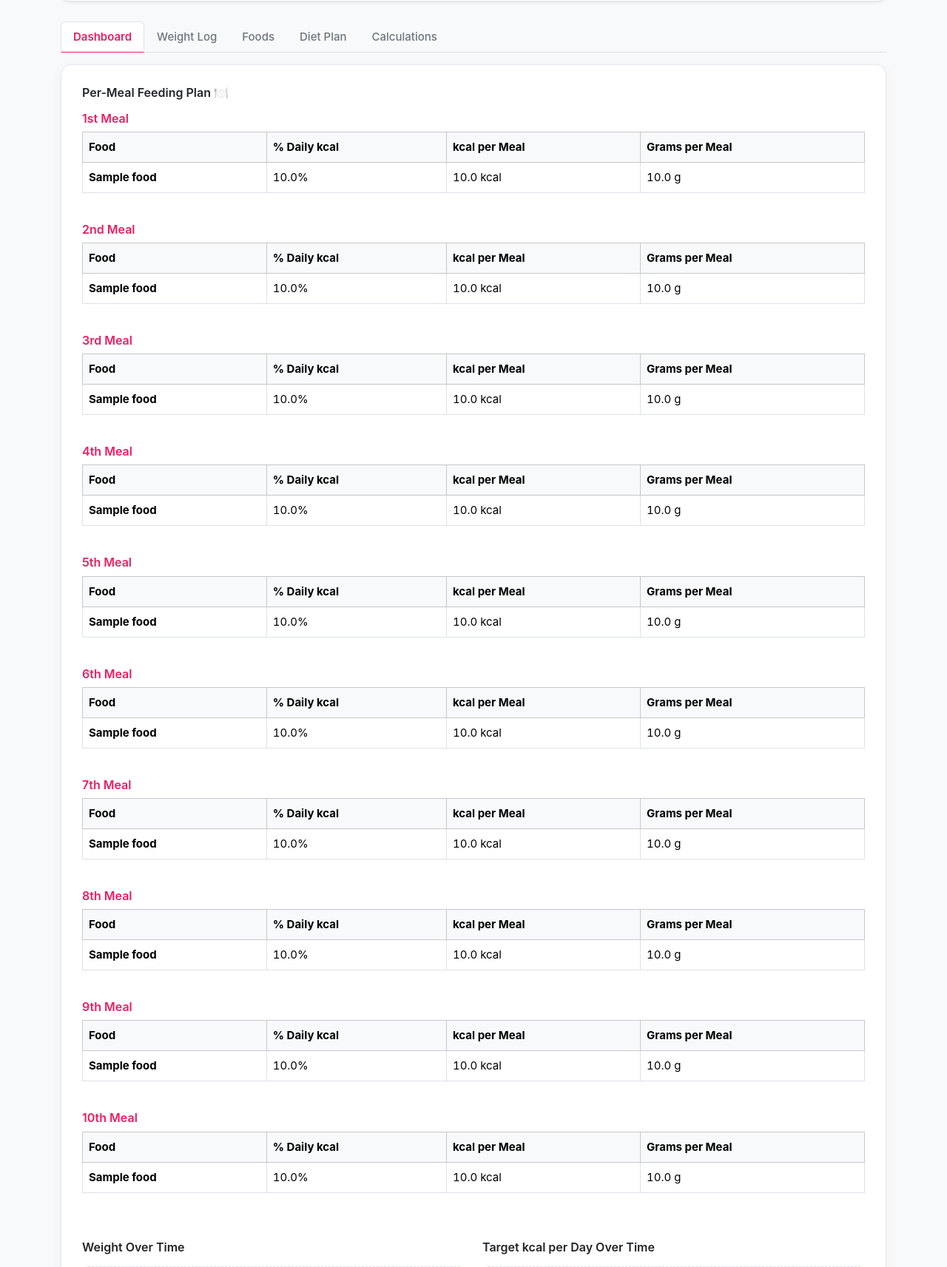
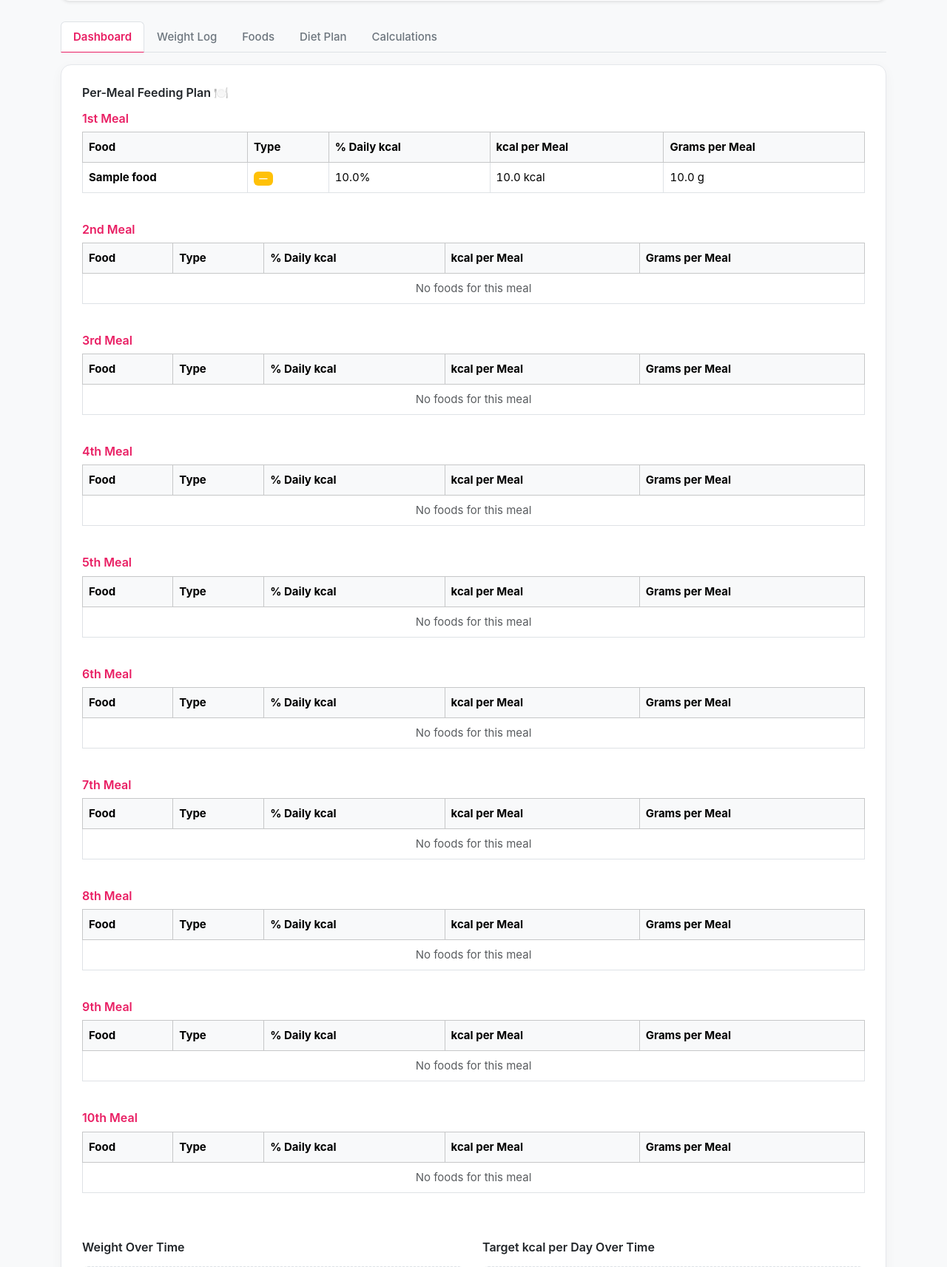
Before and after one commit to kxxxx-hi/babbu-feeder, a Flask app: template templates/index.html in a window 1280 px wide. Shown: the part 458-2171 px from the top of the page at 74% size. Run offline with Flask 3, Linux system fonts and the light colour scheme; the template is opened without the code that fills it: most values are stand-ins (such as "Sample title", 1, 10 or a date in 2020); some libraries are stand-ins or nearby versions.

Commit message:
Fix diet plan and dashboard: meal settings, food types, and UI improvements
Diet Plan Tab:
- Move Edit button to top right (same row as Create Diet Plan title)
- Disable meal settings inputs when diet is saved (not just food percentages)
- Save meal settings (calories per meal, wet/dry proportions) to backend
- Add food type column to diet plan table

Dashboard Tab:
- Update per-meal feeding plan to use meal settings:
  * Calories distributed based on meal kcal percentages
  * Wet/dry food proportions applied per meal
  * Foods filtered and displayed by meal number
- Add food type badge (Wet/Dry) to meal plan display

Food Management:
- Add compulsory food_type field (Wet/Dry) when adding foods
- Display food type in food list table with badges
- Link food types with diet plan and dashboard calculations

Backend:
- Update save_diet to accept and save meal_settings
- Update kcal_split to use meal settings for calculations
- Properly distribute calories and wet/dry proportions per meal

```diff
--- a/api/index.py
+++ b/api/index.py
@@ -218,32 +218,120 @@ def calories_per_kg(food: dict) -> Optional[float]:
     return None
 
 
-def kcal_split(total_kcal: float, meals_per_day: int, diet_list: List[dict], foods_list: List[dict]) -> pd.DataFrame:
+def kcal_split(total_kcal: float, meals_per_day: int, diet_list: List[dict], foods_list: List[dict], meal_settings: dict = None) -> pd.DataFrame:
+    """Calculate per-meal feeding plan. Returns DataFrame with meal_num, Food, pct, kcal_day, kcal_meal, grams_per_meal, food_type"""
     if total_kcal <= 0 or meals_per_day <= 0 or not diet_list or not foods_list:
-        return pd.DataFrame(columns=["Food","pct","kcal_day","kcal_meal","grams_per_meal"])
+        return pd.DataFrame(columns=["meal_num", "Food", "pct", "kcal_day", "kcal_meal", "grams_per_meal", "food_type"])
 
     foods_dict = {f["id"]: f for f in foods_list}
     out = []
-    for diet_item in diet_list:
-        fid = int(diet_item["food_id"])
-        pct = float(diet_item["pct_daily_kcal"])
-        kcal_day = total_kcal * pct / 100.0
-        kcal_meal = kcal_day / meals_per_day
-        food = foods_dict.get(fid)
-        if not food:
-            continue
-        kcal_per_kg = calories_per_kg(food)
-        if not kcal_per_kg or kcal_per_kg <= 0:
-            continue
-        # grams per meal = kcal_meal * 1000 / kcal_per_kg
-        grams_pm = (kcal_meal * 1000.0) / kcal_per_kg
-        out.append({
-            "Food": food["name"],
-            "pct": pct,
-            "kcal_day": round(kcal_day, 1),
-            "kcal_meal": round(kcal_meal, 1),
-            "grams_per_meal": round(grams_pm, 1),
-        })
+
+    # Get meal kcal percentages (default to equal distribution)
+    meal_kcal_pcts = {}
+    if meal_settings and "meal_kcal" in meal_settings:
+        # Convert string keys to int for easier access
+        for k, v in meal_settings["meal_kcal"].items():
+            meal_kcal_pcts[int(k)] = float(v)
+    else:
+        # Default: equal distribution
+        for meal_num in range(1, meals_per_day + 1):
+            meal_kcal_pcts[meal_num] = 100.0 / meals_per_day
+
+    # Get meal wet/dry proportions (default to 50/50)
+    meal_wet_pcts = {}
+    if meal_settings and "meal_wet" in meal_settings:
+        # Convert string keys to int for easier access
+        for k, v in meal_settings["meal_wet"].items():
+            meal_wet_pcts[int(k)] = float(v)
+    else:
+        # Default: 50% wet, 50% dry
+        for meal_num in range(1, meals_per_day + 1):
+            meal_wet_pcts[meal_num] = 50.0
+
+    # Calculate per meal for each meal
+    for meal_num in range(1, meals_per_day + 1):
+        meal_kcal_pct = meal_kcal_pcts.get(meal_num, 100.0 / meals_per_day)
+        meal_wet_pct = meal_wet_pcts.get(meal_num, 50.0)
+        meal_dry_pct = 100.0 - meal_wet_pct
+
+        # Total kcal for this meal
+        meal_total_kcal = total_kcal * meal_kcal_pct / 100.0
+
+        # Split foods by type
+        wet_foods = []
+        dry_foods = []
+        for diet_item in diet_list:
+            fid = int(diet_item["food_id"])
+            pct = float(diet_item["pct_daily_kcal"])
+            food = foods_dict.get(fid)
+            if not food:
+                continue
+            food_type = food.get("food_type", "")
+            if food_type == "wet":
+                wet_foods.append({"food": food, "pct": pct})
+            elif food_type == "dry":
+                dry_foods.append({"food": food, "pct": pct})
+
+        # Calculate total pct for wet and dry
+        total_wet_pct = sum(f["pct"] for f in wet_foods)
+        total_dry_pct = sum(f["pct"] for f in dry_foods)
+
+        # Distribute meal calories between wet and dry based on proportions
+        meal_wet_kcal = meal_total_kcal * meal_wet_pct / 100.0 if total_wet_pct > 0 else 0
+        meal_dry_kcal = meal_total_kcal * meal_dry_pct / 100.0 if total_dry_pct > 0 else 0
+
+        # Add wet foods
+        for item in wet_foods:
+            food = item["food"]
+            pct = item["pct"]
+            kcal_per_kg = calories_per_kg(food)
+            if not kcal_per_kg or kcal_per_kg <= 0:
+                continue
+
+            # Calculate kcal for this food in this meal
+            if total_wet_pct > 0:
+                food_meal_kcal = meal_wet_kcal * (pct / total_wet_pct)
+            else:
+                food_meal_kcal = 0
+
+            grams_pm = (food_meal_kcal * 1000.0) / kcal_per_kg if food_meal_kcal > 0 else 0
+
+            out.append({
+                "meal_num": meal_num,
+                "Food": food["name"],
+                "pct": pct,
+                "kcal_day": total_kcal * pct / 100.0,
+                "kcal_meal": round(food_meal_kcal, 1),
+                "grams_per_meal": round(grams_pm, 1),
+                "food_type": "wet"
+            })
+
+        # Add dry foods
+        for item in dry_foods:
+            food = item["food"]
+            pct = item["pct"]
+            kcal_per_kg = calories_per_kg(food)
+            if not kcal_per_kg or kcal_per_kg <= 0:
+                continue
+
+            # Calculate kcal for this food in this meal
+            if total_dry_pct > 0:
+                food_meal_kcal = meal_dry_kcal * (pct / total_dry_pct)
+            else:
+                food_meal_kcal = 0
+
+            grams_pm = (food_meal_kcal * 1000.0) / kcal_per_kg if food_meal_kcal > 0 else 0
+
+            out.append({
+                "meal_num": meal_num,
+                "Food": food["name"],
+                "pct": pct,
+                "kcal_day": total_kcal * pct / 100.0,
+                "kcal_meal": round(food_meal_kcal, 1),
+                "grams_per_meal": round(grams_pm, 1),
+                "food_type": "dry"
+            })
+
     return pd.DataFrame(out)
 
 # ---------- Vercel Blob Data helpers - Multiple Cats Support ----------
@@ -490,7 +578,7 @@ def get_diet(cat_id: int):
         print(f"Error reading diet: {e}")
         return []
 
-def save_diet(cat_id: int, diet_list: List[dict]) -> bool:
+def save_diet(cat_id: int, diet_list: List[dict], meal_settings: dict = None) -> bool:
     """Save diet plan for a specific cat. Returns True if successful, False otherwise."""
     if not STORAGE_AVAILABLE or not cat_id:
         print("Error: Storage not available or cat_id missing")
@@ -502,7 +590,11 @@ def save_diet(cat_id: int, diet_list: List[dict]) -> bool:
             return False
         # Preserve all other data when saving diet
         data["diet"] = diet_list
+        if meal_settings:
+            data["meal_settings"] = meal_settings
         print(f"Saving diet plan for cat {cat_id} with {len(diet_list)} items: {diet_list}")
+        if meal_settings:
+            print(f"Meal settings: {meal_settings}")
         success = storage_manager.write_json(data, f"data/cat_{cat_id}")
         if success:
             # Verify the write by reading it back
@@ -741,11 +833,15 @@ def home():
         tab = request.form.get("current_tab", "foods")
         if not name:
             return redirect(url_for("home", cat_id=cat_id, tab=tab) if cat_id else url_for("home", tab=tab))
+        food_type = request.form.get("food_type", "").strip()
+        if not food_type or food_type not in ["wet", "dry"]:
+            return redirect(url_for("home", cat_id=cat_id, tab=tab) if cat_id else url_for("home", tab=tab))
         kcal_per_kg = float(request.form.get("kcal_per_kg"))
         if kcal_per_kg <= 0:
             return redirect(url_for("home", cat_id=cat_id, tab=tab) if cat_id else url_for("home", tab=tab))
         food_data = {
             "name": name,
+            "food_type": food_type,
             "kcal_per_kg": round(kcal_per_kg, 1)
         }
         save_food(food_data)
@@ -778,7 +874,26 @@ def home():
                     })
             print(f"save_diet: Total percentage = {total}%, diet_list has {len(diet_list)} items")
             if total == 100:
-                success = save_diet(cat_id, diet_list)
+                # Get meal settings
+                selected_cat = get_cat(cat_id)
+                meals_per_day = selected_cat.get("meals_per_day", 3) if selected_cat else 3
+                meal_settings = {
+                    "meal_kcal": {},
+                    "meal_wet": {}
+                }
+                meal_kcal_total = 0
+                for meal_num in range(1, meals_per_day + 1):
+                    meal_kcal_str = request.form.get(f"meal_kcal_{meal_num}", "0") or "0"
+                    meal_kcal = int(float(meal_kcal_str))
+                    meal_settings["meal_kcal"][meal_num] = meal_kcal
+                    meal_kcal_total += meal_kcal
+
+                    meal_wet_str = request.form.get(f"meal_wet_{meal_num}", "50") or "50"
+                    meal_wet = int(float(meal_wet_str))
+                    meal_settings["meal_wet"][meal_num] = meal_wet
+
+                print(f"save_diet: Meal kcal total = {meal_kcal_total}%, meal_settings = {meal_settings}")
+                success = save_diet(cat_id, diet_list, meal_settings)
                 if success:
                     print(f"Diet plan saved successfully for cat {cat_id}")
                 else:
@@ -874,8 +989,9 @@ def home():
             print(f"Error calculating trend: {e}")
 
     per_meal = pd.DataFrame()
+    meal_settings = selected_cat.get("meal_settings", {}) if selected_cat else {}
     if daily_kcal and not diet_df.empty and not foods_df.empty:
-        per_meal = kcal_split(daily_kcal, int(selected_cat.get("meals_per_day", 3)), diet_list, foods_list)
+        per_meal = kcal_split(daily_kcal, int(selected_cat.get("meals_per_day", 3)), diet_list, foods_list, meal_settings)
 
     # for diet form display - convert to integers for display
     diet_map = {int(r["food_id"]): int(round(float(r["pct_daily_kcal"]))) for _, r in diet_df.iterrows()} if not diet_df.empty else {}
@@ -912,6 +1028,7 @@ def home():
         foods=foods_list,
         diet_map=diet_map,
         grams_recommendations=grams_recommendations,
+        meal_settings=meal_settings,
         total_pct=int(round(sum(diet_map.values()))) if diet_map else 0,
         trend=trend,
         current_tab=current_tab
--- a/templates/index.html
+++ b/templates/index.html
@@ -245,6 +245,7 @@
             <thead class="table-light">
               <tr>
                 <th>Food</th>
+                <th>Type</th>
                 <th>% Daily kcal</th>
                 <th>kcal per Meal</th>
                 <th>Grams per Meal</th>
@@ -252,13 +253,28 @@
             </thead>
             <tbody>
             {% for r in per_meal %}
+              {% if r.meal_num == meal_num %}
               <tr>
                 <td><strong>{{ r.Food }}</strong></td>
+                <td>
+                  {% if r.food_type == 'wet' %}
+                    <span class="badge bg-info">Wet</span>
+                  {% elif r.food_type == 'dry' %}
+                    <span class="badge bg-secondary">Dry</span>
+                  {% else %}
+                    <span class="badge bg-warning">—</span>
+                  {% endif %}
+                </td>
                 <td class="kmono">{{ "%.1f"|format(r.pct) }}%</td>
                 <td class="kmono">{{ "%.1f"|format(r.kcal_meal) }} kcal</td>
                 <td class="kmono">{{ "%.1f"|format(r.grams_per_meal) if r.grams_per_meal is not none else "—" }} g</td>
               </tr>
+              {% endif %}
             {% endfor %}
+            {% set meal_items = per_meal|selectattr("meal_num", "equalto", meal_num)|list %}
+            {% if meal_items|length == 0 %}
+              <tr><td colspan="5" class="text-muted text-center">No foods for this meal</td></tr>
+            {% endif %}
             </tbody>
           </table>
         </div>
@@ -352,11 +368,19 @@
         <input type="hidden" name="action" value="add_food">
         <input type="hidden" name="cat_id" value="{{ cat_id }}">
         <input type="hidden" name="current_tab" value="foods">
-        <div class="col-md-4">
+        <div class="col-md-3">
           <label class="form-label">Food Name</label>
           <input name="food_name" class="form-control" required placeholder="e.g., Dry Cat Food">
         </div>
-        <div class="col-md-4">
+        <div class="col-md-3">
+          <label class="form-label">Food Type <span class="text-danger">*</span></label>
+          <select name="food_type" class="form-select" required>
+            <option value="">Select type...</option>
+            <option value="wet">Wet Food</option>
+            <option value="dry">Dry Food</option>
+          </select>
+        </div>
+        <div class="col-md-3">
           <label class="form-label">kcal per 1000 g</label>
           <input type="number" step="1" min="1" name="kcal_per_kg" class="form-control" required placeholder="e.g., 3800">
         </div>
@@ -373,6 +397,7 @@
               <tr>
                 <th>ID</th>
                 <th>Food Name</th>
+                <th>Type</th>
                 <th>kcal per 1000 g</th>
                 <th></th>
               </tr>
@@ -382,6 +407,15 @@
             <tr>
               <td class="kmono">{{ f.id }}</td>
               <td><strong>{{ f.name }}</strong></td>
+              <td>
+                {% if f.food_type == 'wet' %}
+                  <span class="badge bg-info">Wet</span>
+                {% elif f.food_type == 'dry' %}
+                  <span class="badge bg-secondary">Dry</span>
+                {% else %}
+                  <span class="badge bg-warning">Not Set</span>
+                {% endif %}
+              </td>
               <td class="kmono">{{ "%.0f"|format(f.kcal_per_kg or 0) }} kcal</td>
               <td>
                 <form method="post" class="d-inline">
@@ -395,7 +429,7 @@
             </tr>
           {% endfor %}
             {% if foods|length == 0 %}
-            <tr><td colspan="4" class="text-muted">No foods added yet</td></tr>
+              <tr><td colspan="5" class="text-muted">No foods added yet</td></tr>
             {% endif %}
           </tbody>
         </table>
@@ -404,8 +438,17 @@
 
     <!-- Diet Plan -->
     <div class="tab-pane fade" id="diet">
-      <h6>Create Diet Plan 🥘</h6>
-      <p class="text-muted mb-3">Set the percentage of daily calories for each food. Total must equal 100%.</p>
+      <div class="d-flex justify-content-between align-items-center mb-3">
+        <div>
+          <h6 class="mb-0">Create Diet Plan 🥘</h6>
+          <p class="text-muted mb-0 small">Set the percentage of daily calories for each food. Total must equal 100%.</p>
+        </div>
+        {% if total_pct == 100 %}
+        <button type="button" id="edit-diet-btn" class="btn btn-outline-secondary btn-sm" onclick="enableDietEdit()">
+          Edit Diet Plan
+        </button>
+        {% endif %}
+      </div>
       <form method="post">
         <input type="hidden" name="action" value="save_diet">
         <input type="hidden" name="cat_id" value="{{ cat_id }}">
@@ -415,6 +458,7 @@
             <thead>
               <tr>
                 <th>Food</th>
+                <th>Type</th>
                 <th style="max-width:200px;">Percentage of Daily kcal (%)</th>
                 <th>Recommended (g/day)</th>
               </tr>
@@ -423,6 +467,15 @@
             {% for f in foods %}
               <tr>
                 <td><strong>{{ f.name }}</strong></td>
+                <td>
+                  {% if f.food_type == 'wet' %}
+                    <span class="badge bg-info">Wet</span>
+                  {% elif f.food_type == 'dry' %}
+                    <span class="badge bg-secondary">Dry</span>
+                  {% else %}
+                    <span class="badge bg-warning">Not Set</span>
+                  {% endif %}
+                </td>
                 <td>
                   <input class="form-control form-control-sm diet-pct-input" type="number" step="1" min="0" max="100"
                          name="diet_pct_{{ f.id }}" value="{{ diet_map.get(f.id, 0)|int }}"
@@ -439,7 +492,7 @@
               </tr>
             {% endfor %}
             {% if foods|length == 0 %}
-              <tr><td colspan="3" class="text-muted">Please add foods first before creating a diet plan</td></tr>
+              <tr><td colspan="4" class="text-muted">Please add foods first before creating a diet plan</td></tr>
             {% endif %}
             </tbody>
           </table>
@@ -475,9 +528,9 @@
                 </label>
                 <input type="number" class="form-control form-control-sm meal-kcal-input"
                        name="meal_kcal_{{ meal_num }}"
-                       value="{{ (100 / meals_per_day)|round|int }}"
+                       value="{% if meal_settings and meal_settings.get('meal_kcal', {}).get(meal_num|string) %}{{ meal_settings.get('meal_kcal', {}).get(meal_num|string) }}{% else %}{{ (100 / meals_per_day)|round|int }}{% endif %}"
                        min="0" max="100" step="1"
-                       {% if total_pct != 100 %}disabled{% endif %}
+                       {% if total_pct == 100 %}disabled{% endif %}
                        oninput="updateMealKcalTotal()">
                 <small class="text-muted">%</small>
               </div>
@@ -501,9 +554,9 @@
                 <div class="input-group input-group-sm">
                   <input type="number" class="form-control meal-wet-input"
                          name="meal_wet_{{ meal_num }}"
-                         value="50"
+                         value="{% if meal_settings and meal_settings.get('meal_wet', {}).get(meal_num|string) %}{{ meal_settings.get('meal_wet', {}).get(meal_num|string) }}{% else %}50{% endif %}"
                          min="0" max="100" step="5"
-                         {% if total_pct != 100 %}disabled{% endif %}>
+                         {% if total_pct == 100 %}disabled{% endif %}>
                   <span class="input-group-text">% wet</span>
                 </div>
                 <small class="text-muted d-block mt-1">
@@ -518,11 +571,6 @@
 
         <div class="mt-3">
           <button type="submit" id="save-diet-btn" class="btn btn-primary" {% if total_pct == 100 %}style="display: none;"{% endif %}>Save Diet Plan</button>
-          {% if total_pct == 100 %}
-          <button type="button" id="edit-diet-btn" class="btn btn-outline-secondary ms-2" onclick="enableDietEdit()">
-            Edit Diet Plan
-          </button>
-          {% endif %}
         </div>
         {% endif %}
       </form>
```
Lines whose indentation alone changed are shown as unchanged.
